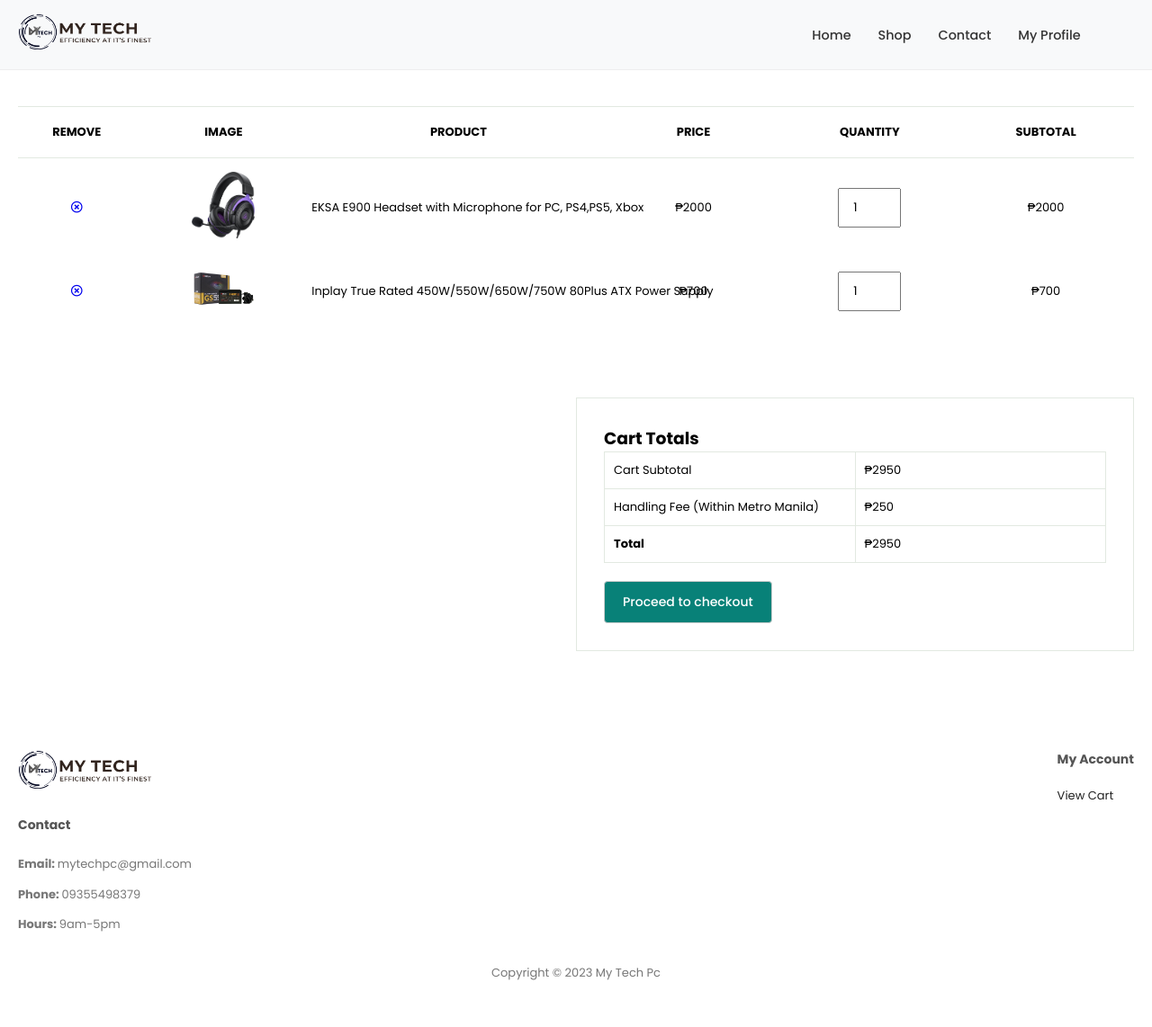
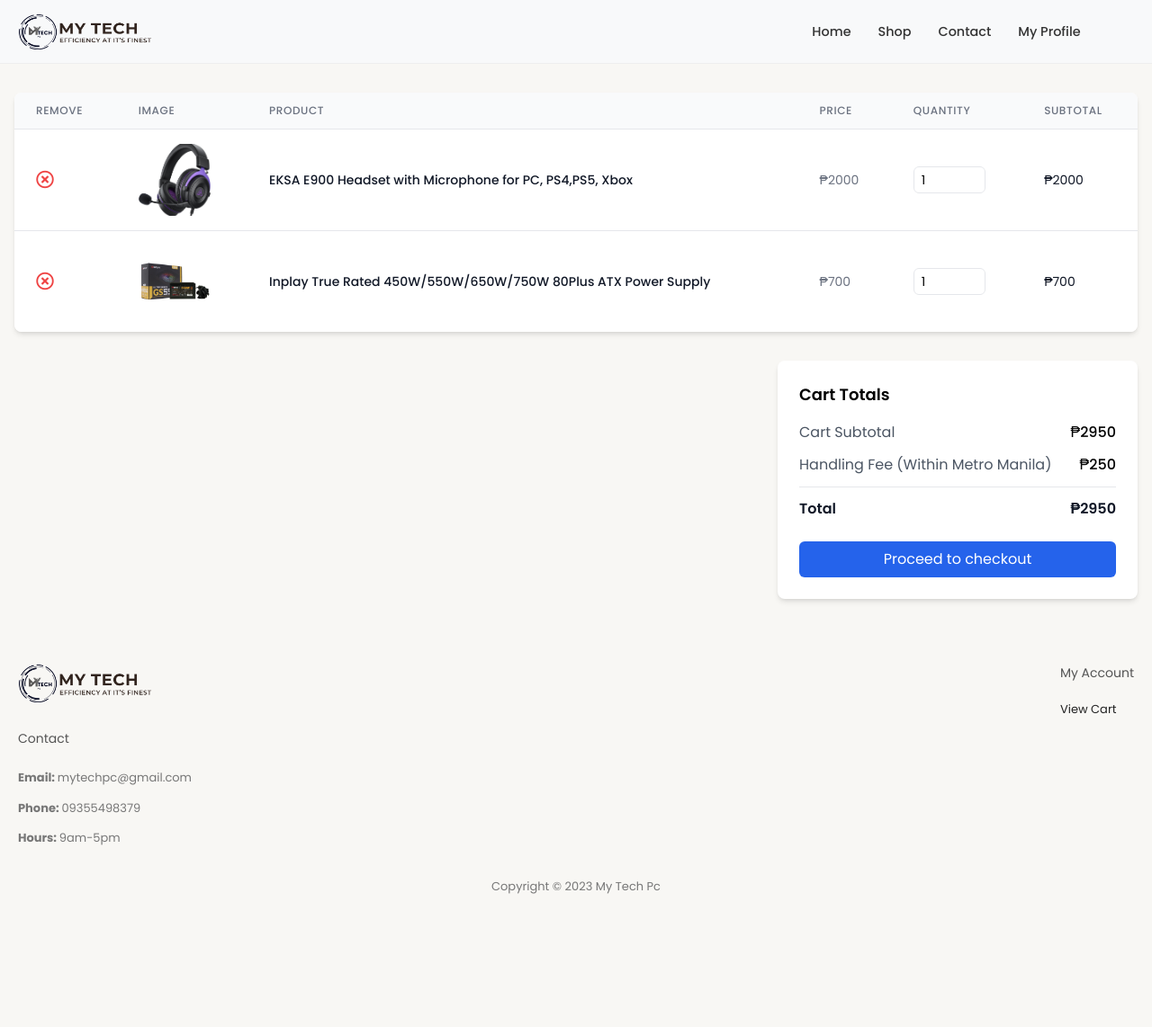
Before and after one commit to CJDayag/PCStore, a PHP site: page /cart.php in a window 1280 px wide. Shown: the whole page at 90% size. After the commit the page ends 994 px from the top, so only its background shows below. Run offline with PHP 8.4, Linux system fonts and the light colour scheme; a user stored in the database is signed in; data comes from the database, SQL or seed files in the repository; some libraries are stand-ins or nearby versions.

Commit message:
re-styled cart

```diff
--- a/PCStore1/website/cart.php
+++ b/PCStore1/website/cart.php
@@ -66,16 +66,16 @@
     <meta charset="UTF-8" />
     <meta http-equiv="X-UA-Compatible" content="IE=edge" />
     <meta name="viewport" content="width=device-width, initial-scale=1.0" />
-    <title>MyTechPC</title>
+    <title>MyTechPC | Cart</title>
     <link rel="stylesheet" href="https://pro.fontawesome.com/releases/v5.10.0/css/all.css" />
     <link rel="stylesheet" href="https://pro.fontawesome.com/releases/v5.10.0/css/all.css" />
-
+    <script src="https://cdn.tailwindcss.com"></script>
     <link rel="stylesheet" href="style.css" />
 
 
 </head>
 
-<body onload="totala()">
+<body class="bg-[#f8f7f4]" onload="totala()">
     <section id="header">
         <a href="index.php"><img src="img/lg.png" class="logo" alt="" /></a>
 
@@ -108,30 +108,26 @@
         </div>
     </section>
 
-    <section id="cart" class="section-p1">
-        <table width="100%">
-            <thead>
+    <section class="container mx-auto px-4 py-8">
+        <!-- Cart Table -->
+        <div class="bg-white rounded-lg shadow-md overflow-x-auto">
+            <table class="min-w-full divide-y divide-gray-200">
+                <thead class="bg-gray-50">
                     <tr>
-                    <td>Remove</td>
-                    <td>Image</td>
-                    <td>Product</td>
-                    <td>Price</td>
-                    <td>Quantity</td>
-                    <td>Subtotal</td>
+                        <th scope="col" class="px-6 py-3 text-left text-xs font-medium text-gray-500 uppercase tracking-wider">Remove</th>
+                        <th scope="col" class="px-6 py-3 text-left text-xs font-medium text-gray-500 uppercase tracking-wider">Image</th>
+                        <th scope="col" class="px-6 py-3 text-left text-xs font-medium text-gray-500 uppercase tracking-wider">Product</th>
+                        <th scope="col" class="px-6 py-3 text-left text-xs font-medium text-gray-500 uppercase tracking-wider">Price</th>
+                        <th scope="col" class="px-6 py-3 text-left text-xs font-medium text-gray-500 uppercase tracking-wider">Quantity</th>
+                        <th scope="col" class="px-6 py-3 text-left text-xs font-medium text-gray-500 uppercase tracking-wider">Subtotal</th>
                     </tr>
                 </thead>
-            <tbody>
-
+                <tbody class="bg-white divide-y divide-gray-200">
                     <?php
-
                     include("include/connect.php");
-
                     $aid = $_SESSION['aid'];
-
                     $query = "SELECT * FROM cart JOIN products ON cart.pid = products.pid WHERE aid = $aid";
-
                     $result = mysqli_query($con, $query);
-
 
                     while ($row = mysqli_fetch_assoc($result)) {
                         $pid = $row['pid'];
@@ -146,80 +142,72 @@
                         $a = $price * $cqty;
                         $total = $a + 250;
                         echo "
-
-            <tr>
-              <td>
-                <a href='cart.php?re=$pid'><i class='far fa-times-circle'></i></a>
+                        <tr class='hover:bg-gray-50'>
+                            <td class='px-6 py-4 whitespace-nowrap'>
+                                <a href='cart.php?re=$pid' class='text-red-500 hover:text-red-700'>
+                                    <i class='far fa-times-circle text-xl'></i>
+                                </a>
                             </td>
-              <td><img src='product_images/$img' alt='' /></td>
-              <td>$pname</td>
-              <td class='pr'>₱$price</td>
-              <td><input type='number' class = 'aqt' value='$cqty' min = '1' max = '$qty' onchange='subprice()' /></td>
-              <td class = 'atd'>₱$a</td>
+                            <td class='px-6 py-4 whitespace-nowrap'>
+                                <img src='product_images/$img' alt='$pname' class='h-20 w-20 object-cover rounded-lg'/>
+                            </td>
+                            <td class='px-6 py-4 whitespace-nowrap text-sm font-medium text-gray-900'>$pname</td>
+                            <td class='px-6 py-4 whitespace-nowrap text-sm text-gray-500 pr'>₱$price</td>
+                            <td class='px-6 py-4 whitespace-nowrap'>
+                                <input type='number' class='aqt w-20 px-2 py-1 text-sm border rounded-md focus:outline-none focus:ring-2 focus:ring-blue-500'
+                                    value='$cqty' min='1' max='$qty' onchange='subprice()'/>
+                            </td>
+                            <td class='px-6 py-4 whitespace-nowrap text-sm text-gray-900 atd'>₱$a</td>
                         </tr>
                         ";
                     }
                     ?>
-
                 </tbody>
             </table>
-    </section>
+        </div>
 
-    <section id="cart-add" class="section-p1">
-        <div id="coupon">
+        <!-- Cart Summary -->
+        <div class="mt-8 grid md:grid-cols-3 gap-6">
+            <div class="md:col-span-2"></div>
+            <div class="bg-white rounded-lg shadow-md p-6">
+                <h3 class="text-lg font-semibold mb-4">Cart Totals</h3>
+                <div class="space-y-3">
+                    <div class="flex justify-between">
+                        <span class="text-gray-600">Cart Subtotal</span>
+                        <span id="tot1" class="font-medium">₱0</span>
+                    </div>
+                    <div class="flex justify-between">
+                        <span class="text-gray-600">Handling Fee (Within Metro Manila)</span>
+                        <span class="font-medium">₱250</span>
+                    </div>
+                    <div class="flex justify-between border-t pt-3">
+                        <span class="text-gray-900 font-semibold">Total</span>
+                        <span id="tot" class="text-gray-900 font-semibold">₱0</span>
+                    </div>
+                </div>
 
-        </div>
-        <div id="subtotal">
-            <h3>Cart Totals</h3>
-            <table>
-                <tr>
-                    <td>Cart Subtotal</td>
-                    <td id='tot1' onload="totala()">₱</td>
-                </tr>
-                <tr>
-                    <td>Handling Fee (Within Metro Manila)</td>
-                    <td>₱250</td>
-                </tr>
-                <tr>
-                    <td><strong>Total</strong></td>
-                    <td id='tot' onload="totala()"><strong>₱</strong></td>
-                </tr>
-            </table>
-
-            <form method="post">
+                <form method="post" class="mt-6">
                     <?php
-
                     include("include/connect.php");
-
                     $aid = $_SESSION['aid'];
-
                     $query = "SELECT * FROM cart JOIN products ON cart.pid = products.pid WHERE aid = $aid";
-
                     $result = mysqli_query($con, $query);
-
 
                     while ($row = mysqli_fetch_assoc($result)) {
                         $pid = $row['pid'];
-                    $pname = $row['pname'];
-                    $desc = $row['description'];
-                    $qty = $row['qtyavail'];
-                    $price = $row['price'];
-                    $cat = $row['category'];
-                    $img = $row['img'];
-                    $brand = $row['brand'];
                         $cqty = $row['cqty'];
-                    $a = $price * $cqty;
-                    $total = $a + 250;
                         echo "
-
-              <input style='display: none;' name='$pid-p' class='inp' type = 'number' value = '$pid'/>
-              <input style='display: none;' name='$pid-qt' class='inq' type = 'number' value = '$cqty'/>
+                        <input type='hidden' name='$pid-p' class='inp' value='$pid'/>
+                        <input type='hidden' name='$pid-qt' class='inq' value='$cqty'/>
                         ";
                     }
                     ?>
-                <button class="normal" name="check">Proceed to checkout</button>
+                    <button type="submit" name="check"
+                        class="w-full bg-blue-600 text-white py-2 px-4 rounded-md hover:bg-blue-700 transition duration-200">
+                        Proceed to checkout
+                    </button>
                 </form>
-            </a>
+            </div>
         </div>
     </section>
 
```
Lines whose indentation alone changed are shown as unchanged.
